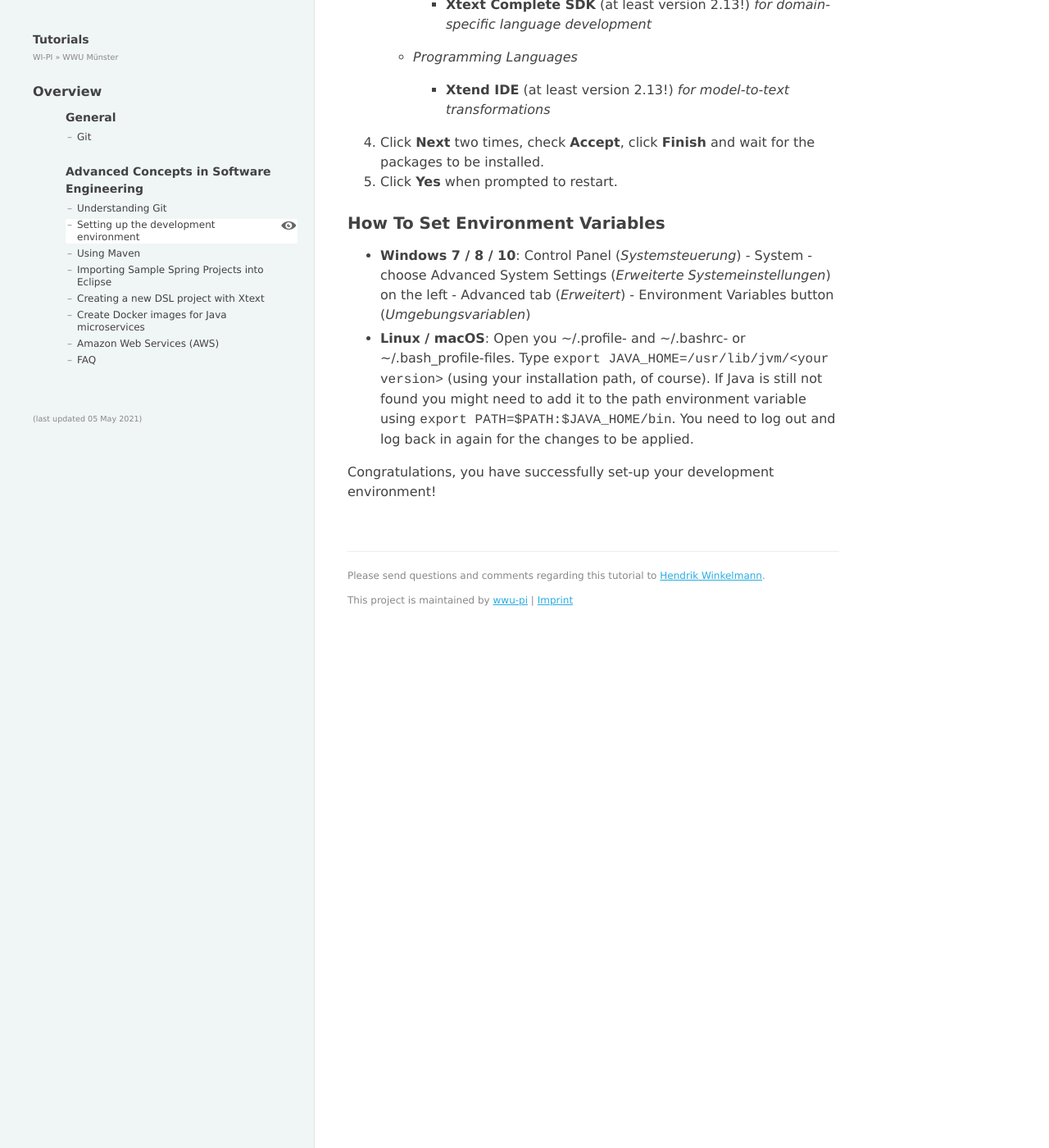
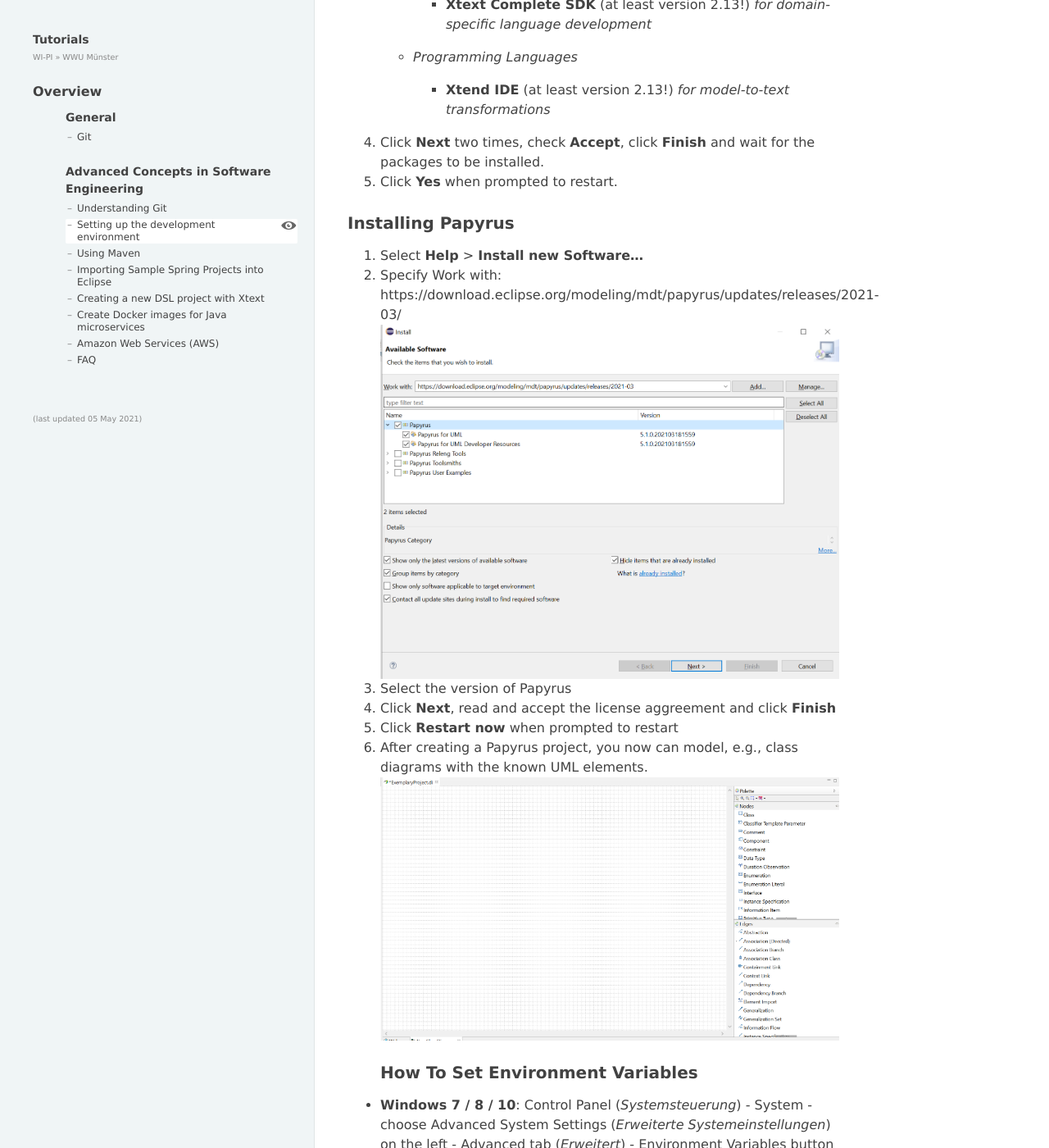
Before and after one commit to wwu-pi/tutorials, a Jekyll site: the page built from lectures/acse/010_setting_up_environment_with_docker.md, in a window 1280 px wide and 1400 px high, scrolled down 2717 px. Shown: the whole window at 82% size. Built offline with Jekyll 4.4.1, drawn with Linux system fonts in a browser that asks for light colours; some of the changed text lies outside the part shown.

Commit message:
Added section on papyrus

```diff
--- a/lectures/acse/010_setting_up_environment_with_docker.md
+++ b/lectures/acse/010_setting_up_environment_with_docker.md
@@ -8,7 +8,7 @@
 1. [Installing Docker](#install)
 1. [Installing the latest Java 8 JDK](#jdk)
 1. [Installing Eclipse](#eclipse)
-1. [Extending Eclipse](#plugins)
+1. [Extending Eclipse with Xtext and Xtend](#plugins)
 
 ## <a id="git" name="git"></a>Installing Git
 Git can, for example, be downloaded [here](https://git-scm.com/downloads).
@@ -77,7 +77,7 @@
 
 The Eclipse IDE comes with a Git integration tool, Java Development tools, and a Maven integration.
 
-## <a id="plugins" name="plugins"></a>Extending Eclipse
+## <a id="plugins" name="plugins"></a>Extending Eclipse with Xtext and Xtend
 1. Select **Help** > **Install new Software...**
 1. Specify Work with: Xtend - http://download.eclipse.org/modeling/tmf/xtext/updates/composite/releases/. This can take some time.
 ![](images/XtendXtextInstallation.png)
@@ -92,6 +92,15 @@
 1. Click **Next** two times, check **Accept**, click **Finish** and wait for the packages to be installed.
 1. Click **Yes** when prompted to restart.
 
+## <a id="papyrus" name="papyrus"></a>Installing Papyrus
+1. Select **Help** > **Install new Software...**
+1. Specify Work with: https://download.eclipse.org/modeling/mdt/papyrus/updates/releases/2021-03/
+![](images/papyrus/WorkWithPapyrus.PNG)
+1. Select the version of Papyrus
+1. Click **Next**, read and accept the license aggreement and click **Finish**
+1. Click **Restart now** when prompted to restart
+1. After creating a Papyrus project, you now can model, e.g., class diagrams with the known UML elements.
+![](images/papyrus/Editor.PNG)
 ## <a id="envvar" name="envvar" />How To Set Environment Variables
 
 * **Windows 7 / 8 / 10**: Control Panel (*Systemsteuerung*) - System - choose Advanced System Settings (*Erweiterte Systemeinstellungen*) on the left - Advanced tab (*Erweitert*) - Environment Variables button (*Umgebungsvariablen*)
```
Also changed, not shown: lectures/acse/images/papyrus/Editor.PNG (added), lectures/acse/images/papyrus/WorkWithPapyrus.PNG (added).
